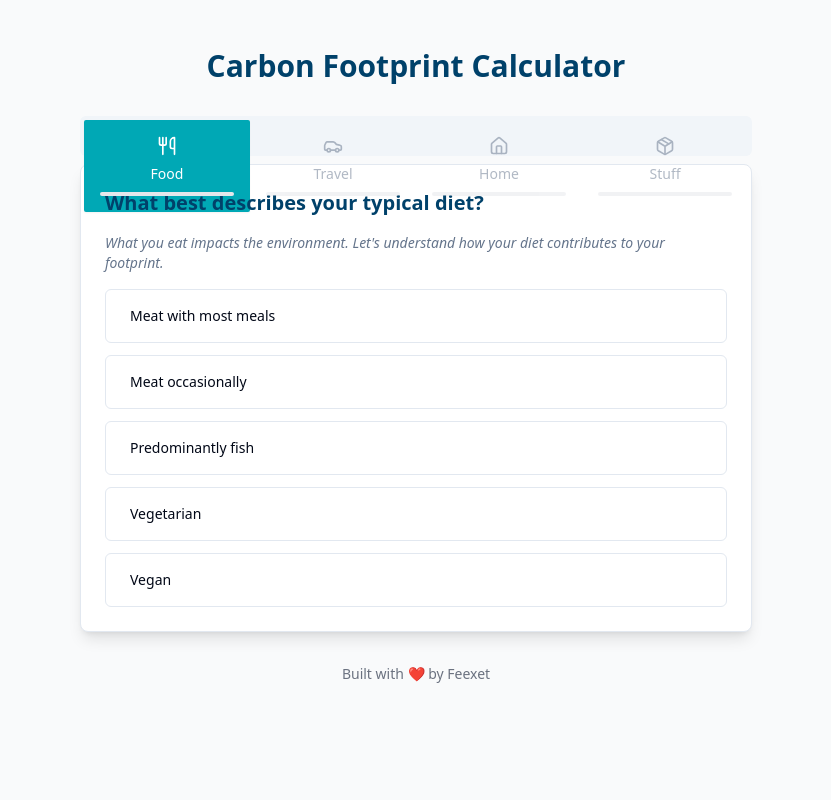
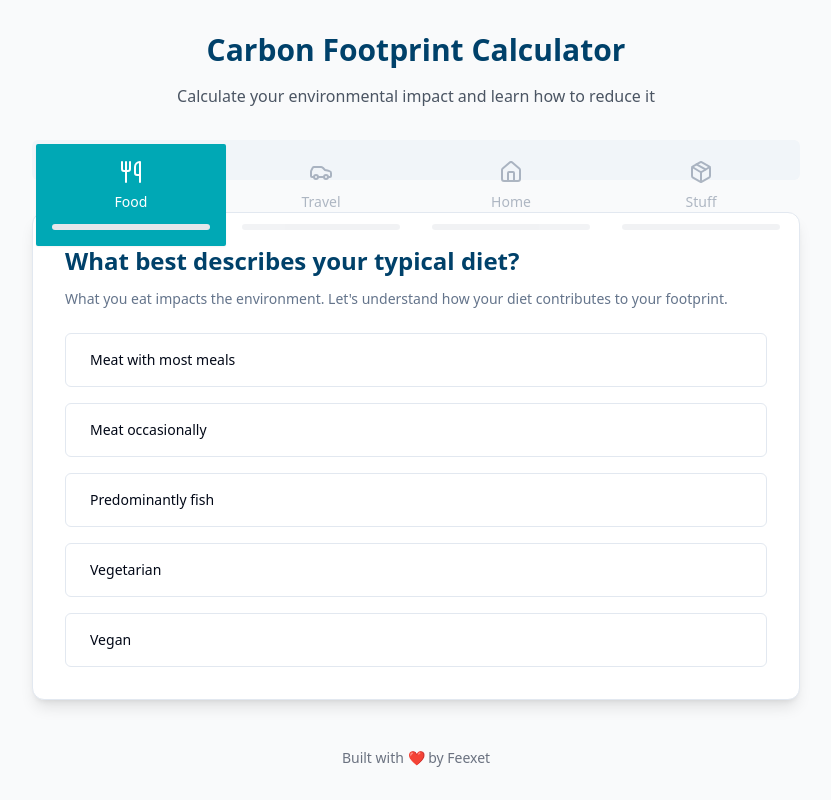
Before and after one commit to BalogunKrixus/feexet-carbon-calculator, a React (Vite) app: page / in a window 1280 px wide. Shown: the whole page, without its empty margins (224-1055 px from the left). Built offline with nearby package versions, Linux system fonts and the light colour scheme.

Commit message:
Fix layout issues and overlaps
Resolved design problems causing overlapping elements in the application. Adjusted styles to ensure a clean and functional layout.
[skip gpt_engineer]

```diff
--- a/src/components/Calculator/CategoryScore.tsx
+++ b/src/components/Calculator/CategoryScore.tsx
@@ -22,27 +22,31 @@ export const CategoryScoreCard = ({ category, score }: CategoryScoreProps) => {
   };
 
   return (
-    <Card className="mb-6 p-6 bg-white shadow-lg rounded-lg animate-fade-in">
-      <div className="flex items-center gap-3 mb-4">
-        <CheckCircle2 className="w-6 h-6 text-eco-primary" />
+    <Card className="p-8 bg-white shadow-lg rounded-xl animate-fade-in">
+      <div className="space-y-6">
+        <div className="flex items-center gap-3">
+          <CheckCircle2 className="w-6 h-6 text-eco-primary flex-shrink-0" />
           <h2 className="text-xl font-semibold text-title">
             {category} Category Complete!
           </h2>
         </div>
-      <p className="text-gray-600 mb-4">
+        <div className="space-y-4">
+          <p className="text-gray-600">
             Your impact score for this category: {score.toFixed(1)}%
           </p>
           <Progress
             value={score}
-        className="h-2 mb-2"
+            className="h-2"
             indicatorClassName={cn(
               getScoreColor(score),
               "transition-all duration-500"
             )}
           />
-      <p className="text-sm text-gray-500 mt-2">
+          <p className="text-sm text-gray-500">
             {getMessage(score)}
           </p>
+        </div>
+      </div>
     </Card>
   );
 };
--- a/src/components/Calculator/QuestionCard.tsx
+++ b/src/components/Calculator/QuestionCard.tsx
@@ -13,11 +13,13 @@ interface QuestionCardProps {
 
 export const QuestionCard = ({ question, onAnswer, onBack, showBack }: QuestionCardProps) => {
   return (
-    <Card className="p-6 bg-white shadow-lg rounded-lg animate-fade-in">
-      <div className="space-y-4">
-        <h2 className="text-xl font-semibold text-title">{question.text}</h2>
-        <p className="text-sm text-muted-foreground italic">{question.hint}</p>
+    <Card className="p-8 bg-white shadow-lg rounded-xl animate-fade-in">
+      <div className="space-y-6">
         <div className="space-y-3">
+          <h2 className="text-2xl font-semibold text-title">{question.text}</h2>
+          <p className="text-sm text-muted-foreground">{question.hint}</p>
+        </div>
+        <div className="space-y-4">
           {question.options.map((option) => (
             <Button
               key={option.text}
--- a/src/pages/Index.tsx
+++ b/src/pages/Index.tsx
@@ -76,15 +76,19 @@ const Index = () => {
     : null;
 
   return (
-    <div className="min-h-screen bg-gray-50 py-12 px-4 sm:px-6 lg:px-8">
-      <div className="max-w-2xl mx-auto">
-        <div className="mb-8">
-          <h1 className="text-3xl font-bold text-title text-center mb-8">
+    <div className="min-h-screen bg-gray-50 py-8 px-4 sm:px-6 lg:px-8">
+      <div className="max-w-3xl mx-auto space-y-8">
+        <div className="text-center">
+          <h1 className="text-3xl font-bold text-title mb-4">
             Carbon Footprint Calculator
           </h1>
+          <p className="text-gray-600 max-w-2xl mx-auto">
+            Calculate your environmental impact and learn how to reduce it
+          </p>
+        </div>
 
-          <Tabs defaultValue={categories[0]} className="w-full mb-8">
-            <TabsList className="grid w-full grid-cols-4">
+        <Tabs defaultValue={categories[0]} className="w-full">
+          <TabsList className="grid w-full grid-cols-4 mb-8">
             {categories.map((category) => {
               const Icon = categoryIcons[category as keyof typeof categoryIcons];
               const progress = getCategoryProgress(category);
@@ -93,16 +97,19 @@ const Index = () => {
                   key={category}
                   value={category}
                   className={cn(
-                      "flex flex-col items-center gap-2 p-4",
-                      "data-[state=active]:bg-eco-primary data-[state=active]:text-white"
+                    "flex flex-col items-center gap-3 p-4",
+                    "data-[state=active]:bg-eco-primary data-[state=active]:text-white",
+                    "transition-all duration-300"
                   )}
                   disabled={category !== getCurrentCategory()}
                 >
-                    <Icon className="h-5 w-5" />
-                    <span>{category}</span>
+                  <div className="flex flex-col items-center gap-2">
+                    <Icon className="h-6 w-6" />
+                    <span className="text-sm font-medium">{category}</span>
+                  </div>
                   <Progress
                     value={progress}
-                      className="w-full h-1 bg-gray-200"
+                    className="w-full h-1.5 bg-gray-200"
                     indicatorClassName={cn(
                       "bg-eco-secondary",
                       "data-[state=active]:bg-white"
@@ -114,7 +121,11 @@ const Index = () => {
           </TabsList>
 
           {categories.map((category) => (
-              <TabsContent key={category} value={category}>
+            <TabsContent
+              key={category}
+              value={category}
+              className="mt-6 space-y-6"
+            >
               {currentQuestion.category === category && (
                 <>
                   {lastCategoryScore && (
@@ -135,8 +146,7 @@ const Index = () => {
           ))}
         </Tabs>
       </div>
-      </div>
-      <footer className="mt-8 text-center text-sm text-gray-500">
+      <footer className="mt-12 text-center text-sm text-gray-500">
         Built with ❤️ by <a href="https://feexet.com/" className="hover:underline">Feexet</a>
       </footer>
     </div>
```
Lines whose indentation alone changed are shown as unchanged.
